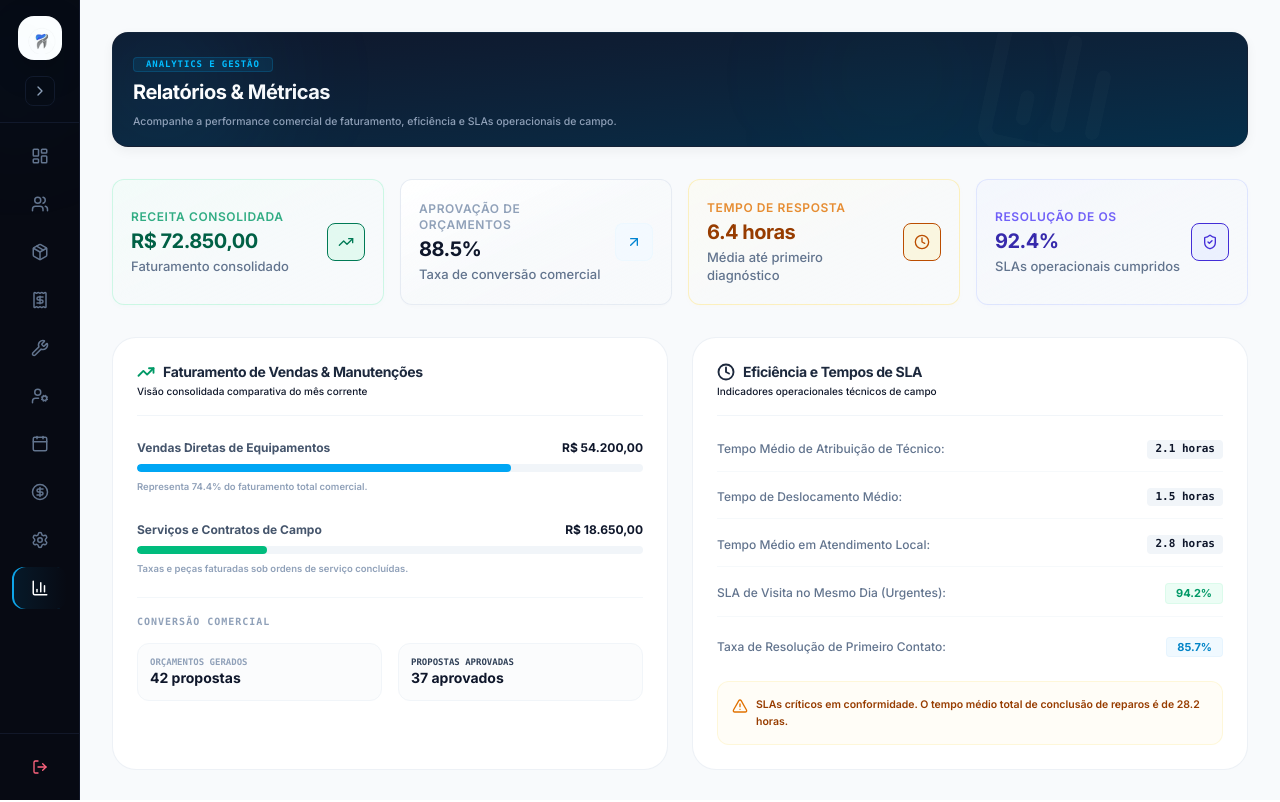
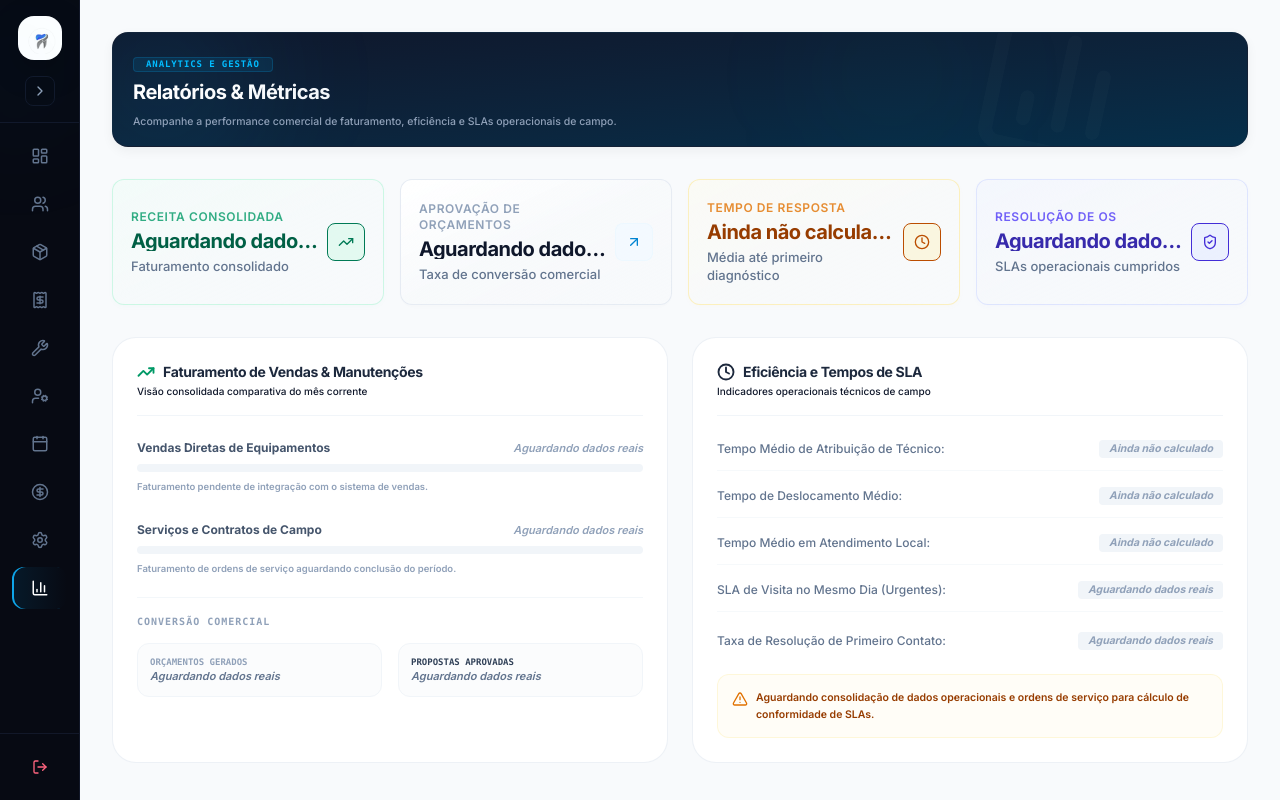
Before and after one commit to cardoso1967-lab/plataforma-dental, a Next.js app: page /admin/relatorios in a window 1280 px wide. Built offline with nearby package versions, Linux system fonts and the light colour scheme; no server answers.

Commit message:
fix: remover metricas ficticias dos relatorios

```diff
--- a/src/app/admin/relatorios/page.tsx
+++ b/src/app/admin/relatorios/page.tsx
@@ -24,28 +24,28 @@ export default function AdminRelatoriosPage() {
       <div className="grid grid-cols-2 lg:grid-cols-4 gap-4">
         <MetricCard
           title="Receita Consolidada"
-          value="R$ 72.850,00"
+          value="Aguardando dados reais"
           description="Faturamento consolidado"
           icon={<TrendingUp className="w-4 h-4 text-emerald-600" />}
           variant="emerald"
         />
         <MetricCard
           title="Aprovação de Orçamentos"
-          value="88.5%"
+          value="Aguardando dados reais"
           description="Taxa de conversão comercial"
           icon={<ArrowUpRight className="w-4 h-4 text-sky-600" />}
           variant="default"
         />
         <MetricCard
           title="Tempo de Resposta"
-          value="6.4 horas"
+          value="Ainda não calculado"
           description="Média até primeiro diagnóstico"
           icon={<Clock className="w-4 h-4 text-amber-600" />}
           variant="amber"
         />
         <MetricCard
           title="Resolução de OS"
-          value="92.4%"
+          value="Aguardando dados reais"
           description="SLAs operacionais cumpridos"
           icon={<ShieldCheck className="w-4 h-4 text-indigo-650" />}
           variant="indigo"
@@ -68,23 +68,23 @@ export default function AdminRelatoriosPage() {
             <div className="space-y-2">
               <div className="flex justify-between items-center text-xs font-bold">
                 <span className="text-slate-600">Vendas Diretas de Equipamentos</span>
-                <span className="text-slate-900">R$ 54.200,00</span>
+                <span className="text-slate-400 italic text-[11px] font-semibold">Aguardando dados reais</span>
               </div>
               <div className="w-full bg-slate-100 h-2 rounded-full overflow-hidden">
-                <div className="bg-sky-500 h-full rounded-full" style={{ width: '74%' }}></div>
+                <div className="bg-sky-500 h-full rounded-full" style={{ width: '0%' }}></div>
               </div>
-              <p className="text-[9.5px] text-slate-400 font-semibold">Representa 74.4% do faturamento total comercial.</p>
+              <p className="text-[9.5px] text-slate-400 font-semibold">Faturamento pendente de integração com o sistema de vendas.</p>
             </div>
 
             <div className="space-y-2 pt-2">
               <div className="flex justify-between items-center text-xs font-bold">
                 <span className="text-slate-600">Serviços e Contratos de Campo</span>
-                <span className="text-slate-900">R$ 18.650,00</span>
+                <span className="text-slate-400 italic text-[11px] font-semibold">Aguardando dados reais</span>
               </div>
               <div className="w-full bg-slate-100 h-2 rounded-full overflow-hidden">
-                <div className="bg-emerald-500 h-full rounded-full" style={{ width: '25.6%' }}></div>
+                <div className="bg-emerald-500 h-full rounded-full" style={{ width: '0%' }}></div>
               </div>
-              <p className="text-[9.5px] text-slate-400 font-semibold">Taxas e peças faturadas sob ordens de serviço concluídas.</p>
+              <p className="text-[9.5px] text-slate-400 font-semibold">Faturamento de ordens de serviço aguardando conclusão do período.</p>
             </div>
 
             <div className="pt-4 border-t border-slate-100/80 space-y-3.5">
@@ -92,11 +92,11 @@ export default function AdminRelatoriosPage() {
               <div className="grid grid-cols-2 gap-4 text-xs font-bold text-slate-700">
                 <div className="bg-slate-50/50 p-3 rounded-xl border border-slate-100">
                   <span className="text-[9px] text-slate-400 block font-mono uppercase">Orçamentos Gerados</span>
-                  <span className="text-sm font-black text-slate-900">42 propostas</span>
+                  <span className="text-[11px] font-semibold text-slate-500 italic">Aguardando dados reais</span>
                 </div>
                 <div className="bg-slate-50/50 p-3 rounded-xl border border-slate-100">
                   <span className="text-[9px] text-slate-450 block font-mono uppercase">Propostas Aprovadas</span>
-                  <span className="text-sm font-black text-slate-900">37 aprovados</span>
+                  <span className="text-[11px] font-semibold text-slate-500 italic">Aguardando dados reais</span>
                 </div>
               </div>
             </div>
@@ -110,39 +110,39 @@ export default function AdminRelatoriosPage() {
               <Clock className="w-4.5 h-4.5 text-indigo-650 stroke-[2.5]" />
               Eficiência e Tempos de SLA
             </h3>
-            <p className="text-[10px] text-slate-450 font-medium mt-0.5">Indicadores operacionales técnicos de campo</p>
+            <p className="text-[10px] text-slate-450 font-medium mt-0.5">Indicadores operacionais técnicos de campo</p>
           </div>
 
           <div className="space-y-4 text-xs font-semibold text-slate-600">
             <div className="flex justify-between items-center border-b border-slate-100/60 pb-3">
               <span className="text-slate-500 font-medium">Tempo Médio de Atribuição de Técnico:</span>
-              <span className="font-black text-slate-900 bg-slate-100 px-2 py-0.5 rounded font-mono text-[11px]">2.1 horas</span>
+              <span className="font-bold text-slate-400 italic bg-slate-100 px-2.5 py-0.5 rounded text-[10.5px]">Ainda não calculado</span>
             </div>
 
             <div className="flex justify-between items-center border-b border-slate-100/60 pb-3">
               <span className="text-slate-500 font-medium">Tempo de Deslocamento Médio:</span>
-              <span className="font-black text-slate-900 bg-slate-100 px-2 py-0.5 rounded font-mono text-[11px]">1.5 horas</span>
+              <span className="font-bold text-slate-400 italic bg-slate-100 px-2.5 py-0.5 rounded text-[10.5px]">Ainda não calculado</span>
             </div>
 
             <div className="flex justify-between items-center border-b border-slate-100/60 pb-3">
               <span className="text-slate-500 font-medium">Tempo Médio em Atendimento Local:</span>
-              <span className="font-black text-slate-900 bg-slate-100 px-2 py-0.5 rounded font-mono text-[11px]">2.8 horas</span>
+              <span className="font-bold text-slate-400 italic bg-slate-100 px-2.5 py-0.5 rounded text-[10.5px]">Ainda não calculado</span>
             </div>
 
             <div className="flex justify-between items-center border-b border-slate-100/60 pb-3">
               <span className="text-slate-500 font-medium">SLA de Visita no Mesmo Dia (Urgentes):</span>
-              <span className="font-black text-emerald-600 bg-emerald-50 px-2.5 py-0.5 rounded border border-emerald-100/60 text-[11px]">94.2%</span>
+              <span className="font-bold text-slate-400 italic bg-slate-100 px-2.5 py-0.5 rounded text-[10.5px]">Aguardando dados reais</span>
             </div>
 
             <div className="flex justify-between items-center pt-1">
               <span className="text-slate-500 font-medium">Taxa de Resolução de Primeiro Contato:</span>
-              <span className="font-black text-brand-clinical bg-sky-50 px-2.5 py-0.5 rounded border border-sky-100/60 text-[11px]">85.7%</span>
+              <span className="font-bold text-slate-400 italic bg-slate-100 px-2.5 py-0.5 rounded text-[10.5px]">Aguardando dados reais</span>
             </div>
           </div>
 
           <div className="bg-amber-50/40 rounded-xl p-3.5 border border-amber-100/60 text-[10.5px] font-semibold text-amber-800 leading-relaxed flex gap-2">
             <AlertTriangle className="w-4 h-4 text-amber-600 shrink-0 mt-0.5" />
-            <span>SLAs críticos em conformidade. O tempo médio total de conclusão de reparos é de 28.2 horas.</span>
+            <span>Aguardando consolidação de dados operacionais e ordens de serviço para cálculo de conformidade de SLAs.</span>
           </div>
         </div>
       </div>
```
